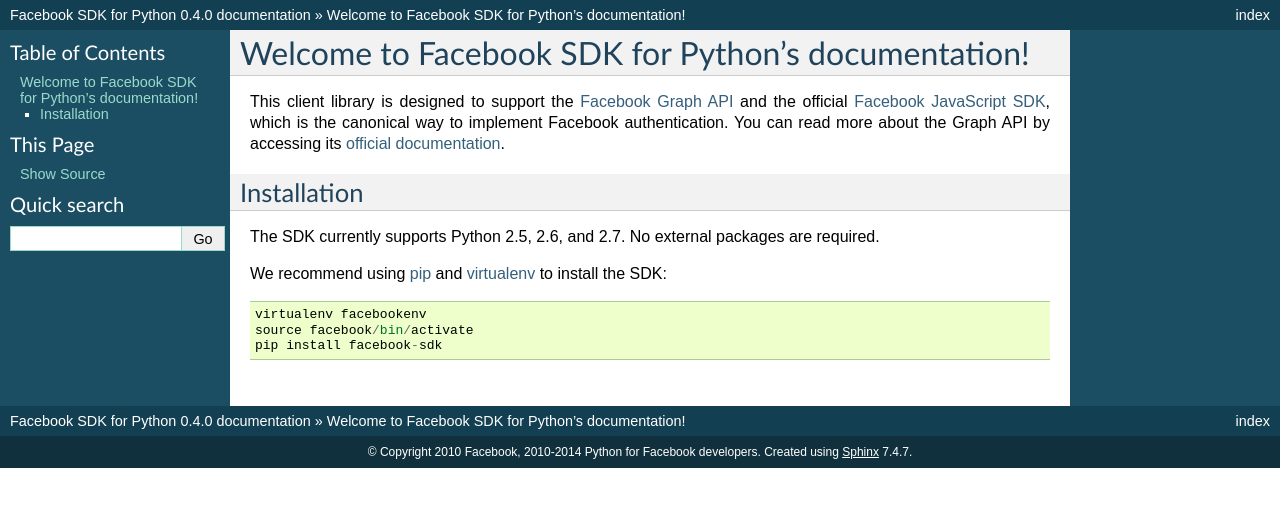
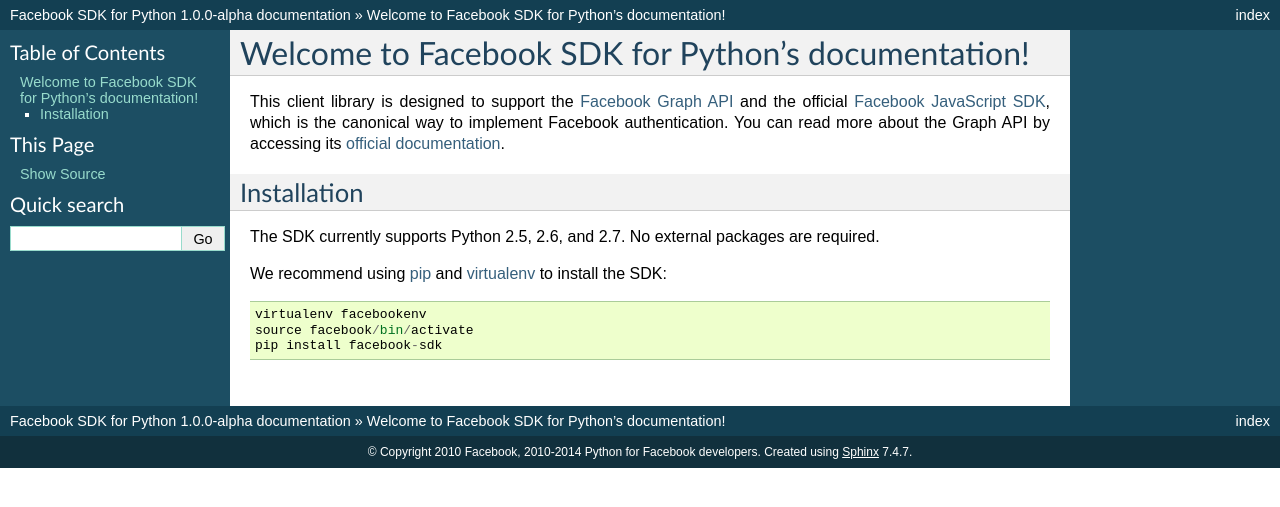
Before and after one commit to mobolic/facebook-sdk, a Sphinx documentation site: the page built from docs/index.rst, in a window 1280 px wide. Shown: the top 507 px of the page. Built offline with Sphinx 7.4.7, drawn with Linux system fonts in a browser that asks for light colours.

Commit message:
Make version DRY. See PEP 396.

```diff
--- a/docs/conf.py
+++ b/docs/conf.py
@@ -12,6 +12,8 @@
 # serve to show the default.
 
 import sys, os
+
+from facebook import __version__
 
 # If extensions (or modules to document with autodoc) are in another directory,
 # add these directories to sys.path here. If the directory is relative to the
@@ -48,9 +50,9 @@
 # built documents.
 #
 # The short X.Y version.
-version = '0.4'
+version = '.'.join(__version__.split('.')[:2])
 # The full version, including alpha/beta/rc tags.
-release = '0.4.0'
+release = __version__
 
 # The language for content autogenerated by Sphinx. Refer to documentation
 # for a list of supported languages.
--- a/facebook.py
+++ b/facebook.py
@@ -13,6 +13,8 @@
 # WARRANTIES OR CONDITIONS OF ANY KIND, either express or implied. See the
 # License for the specific language governing permissions and limitations
 # under the License.
+
+__version__ = "1.0.0-alpha"
 
 """Python client library for the Facebook Platform.
 
--- a/setup.py
+++ b/setup.py
@@ -1,9 +1,11 @@
 #!/usr/bin/env python
 from setuptools import setup
 
+from facebook import __version__
+
 setup(
     name='facebook-sdk',
-    version='1.0.0-alpha',
+    version=__version__,
     description='This client library is designed to support the Facebook '
                 'Graph API and the official Facebook JavaScript SDK, which '
                 'is the canonical way to implement Facebook authentication.',
```
